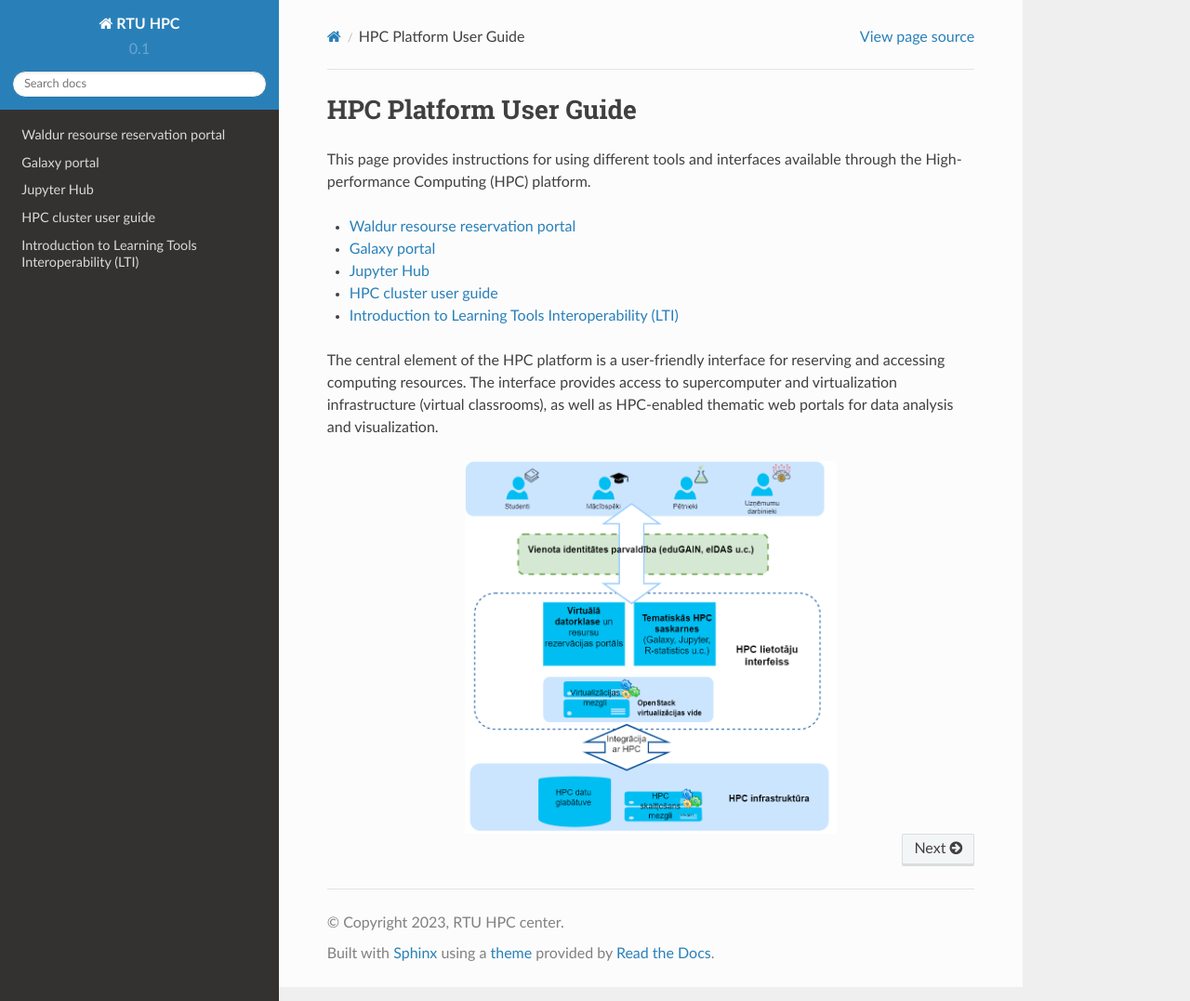
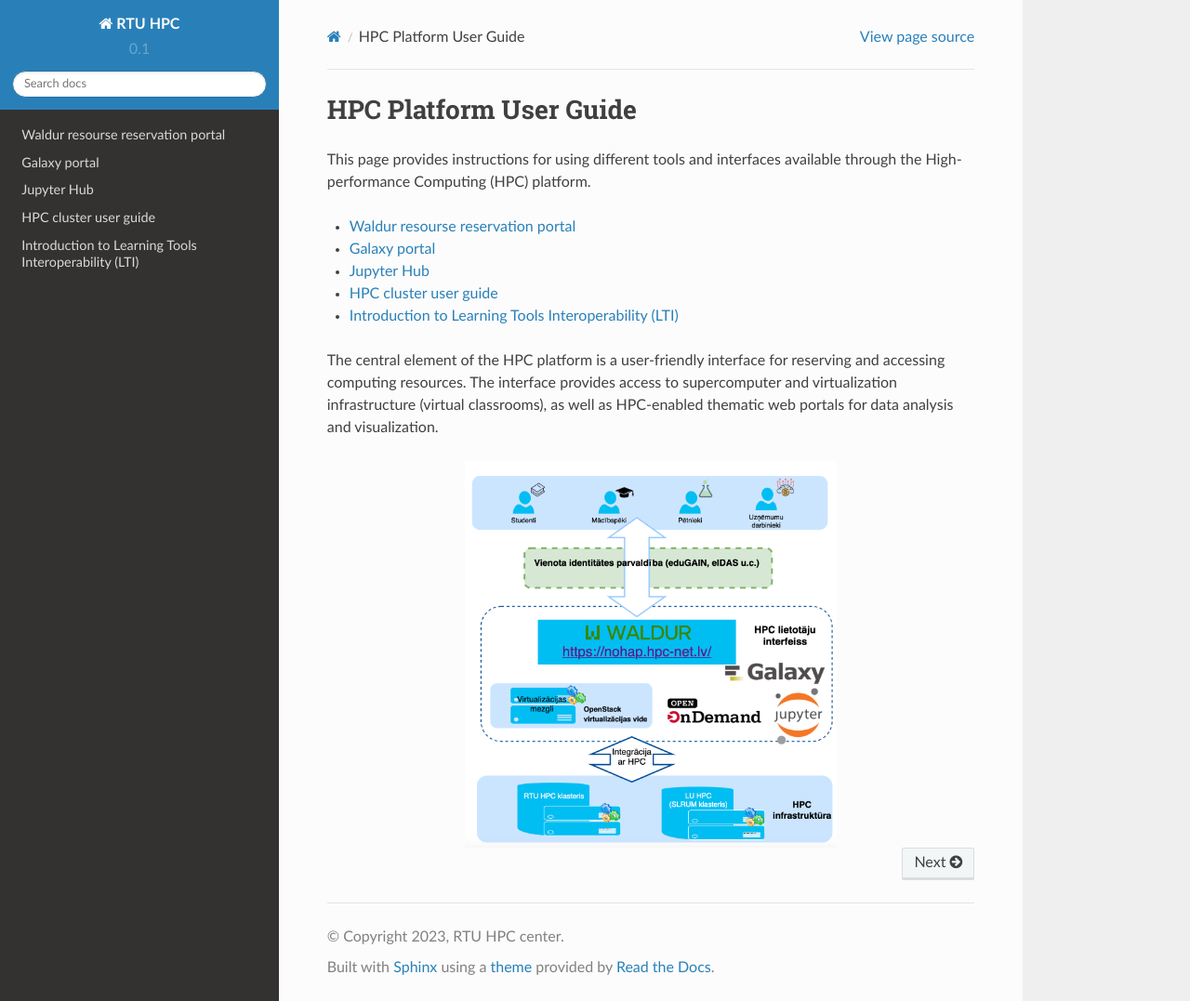
Before and after one commit to rtuhpc/hpc-platform, a Sphinx documentation site: the page built from doc/index.rst, in a window 1280 px wide and 1077 px high. Shown: the whole window at 93% size. Built offline with Sphinx 7.4.7 and the Read the Docs theme 2.0.0, drawn with Linux system fonts in a browser that asks for light colours.

Commit message:
Update index.rst
Add new scheme

```diff
--- a/doc/index.rst
+++ b/doc/index.rst
@@ -20,7 +20,7 @@ This page provides instructions for using different tools and interfaces availab
 
 The central element of the HPC platform is a user-friendly interface for reserving and accessing computing resources. The interface provides access to supercomputer and virtualization infrastructure (virtual classrooms), as well as HPC-enabled thematic web portals for data analysis and visualization.
 
-.. image:: images/platforma.png
+.. image:: images/HPC_platforma_v5.png
   :width: 400
   :align: center
   :alt: Alternative text
```
